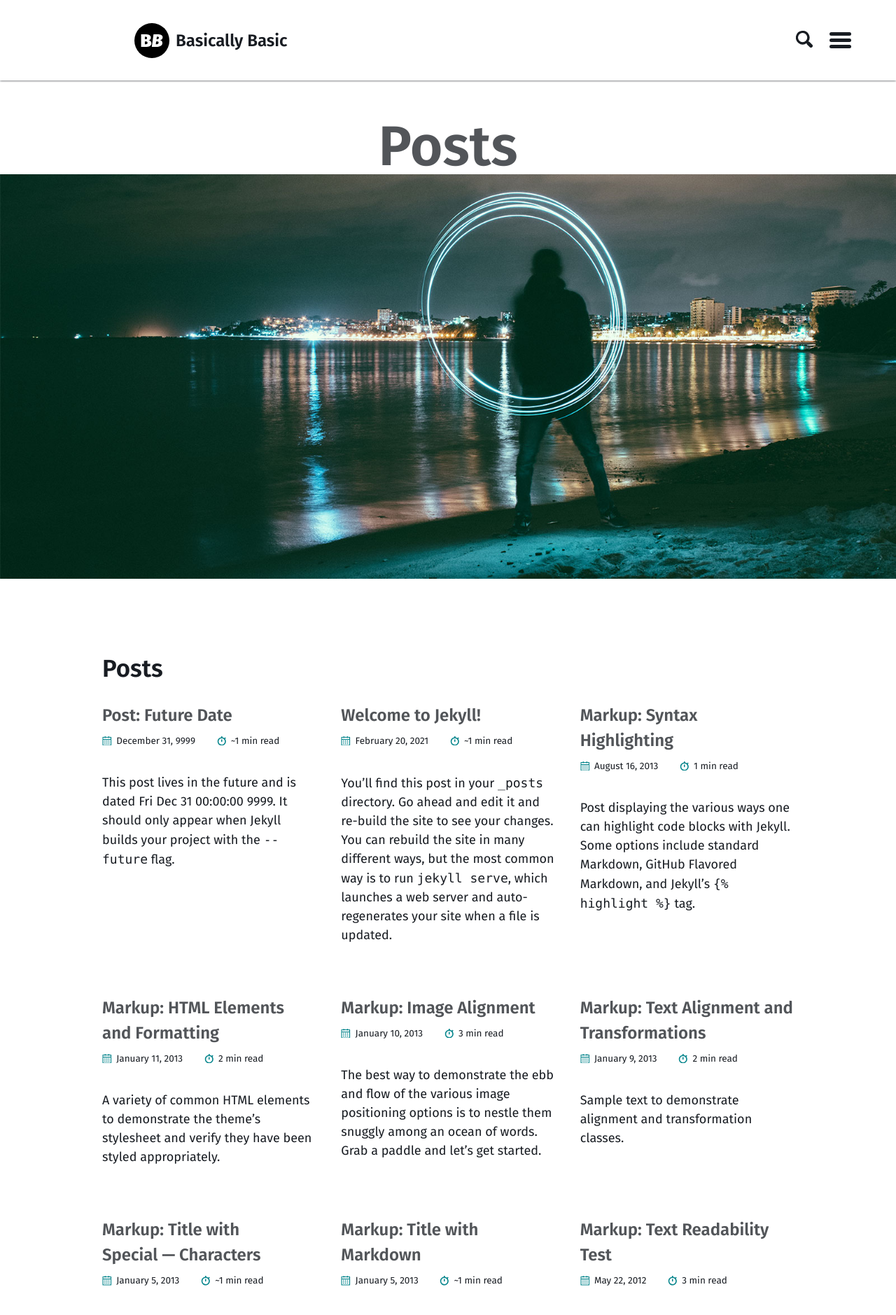
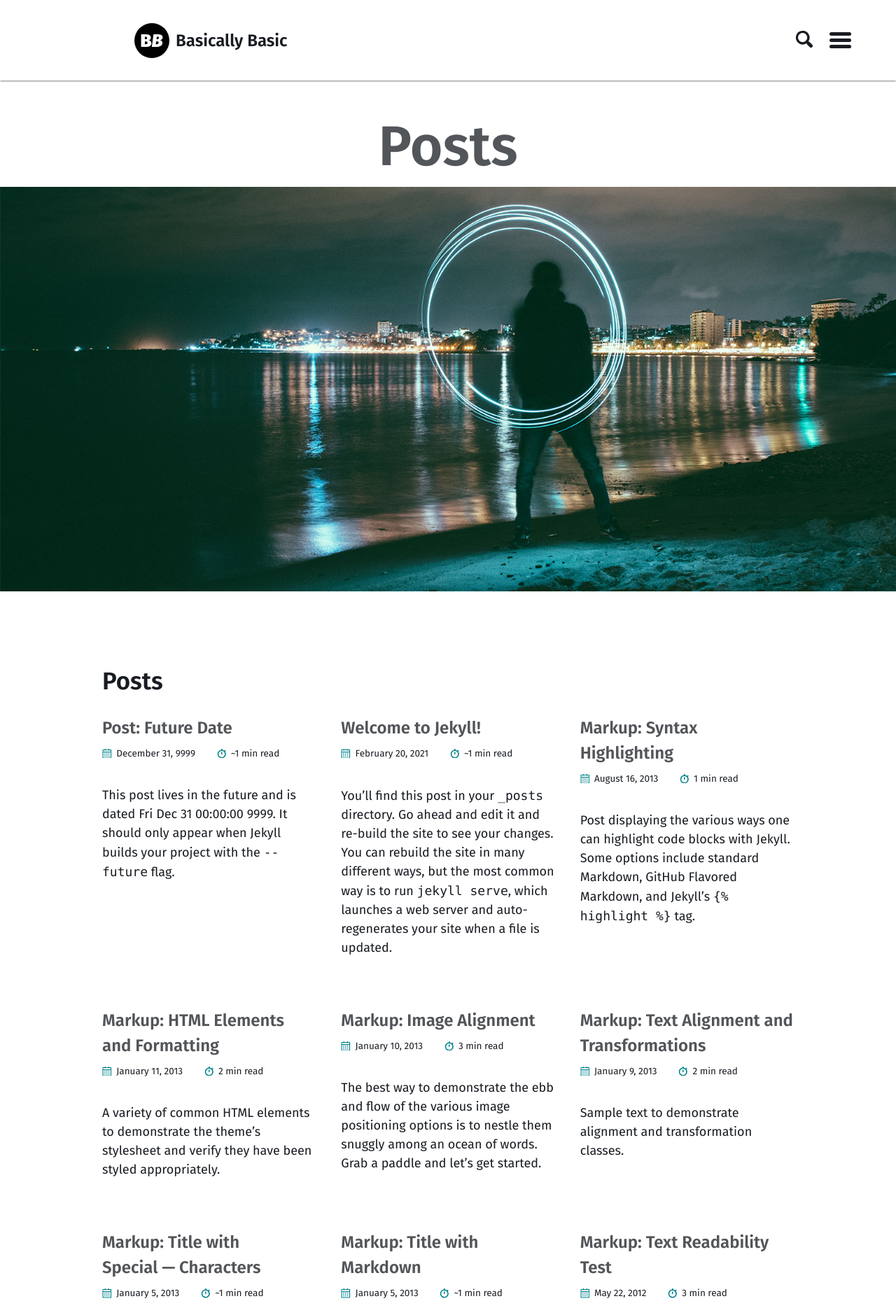
Before and after one commit to motilalmeher/motilalmeher.github.io, a Jekyll site: the page built from index.md, in a window 1280 px wide. Shown: the top 1879 px of the page at 70% size. Built offline with Jekyll 4.4.1, drawn with Linux system fonts in a browser that asks for light colours; the list of posts is cut into pages by our own code; comment, search, counter and statistics services are not loaded.

Commit message:
Update _layout.scss

```diff
--- a/_sass/basically-basic/_layout.scss
+++ b/_sass/basically-basic/_layout.scss
@@ -25,7 +25,7 @@
 main {
   > .inner {
     padding: 0 0.5rem;
-    margin-bottom: 2rem;
+    margin-bottom: 1rem;
 
     @include breakpoint($small) {
       padding-right: 1rem;
@@ -48,7 +48,7 @@ main {
     }
   }
    > .intro-image {
-      padding-top: 1rem;
+      margin-top: 1rem;
    }
 }
 
```
